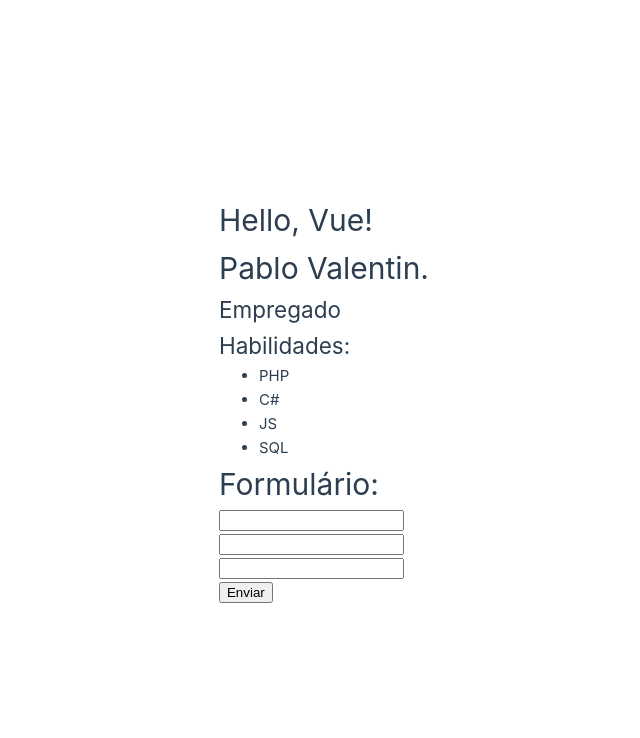
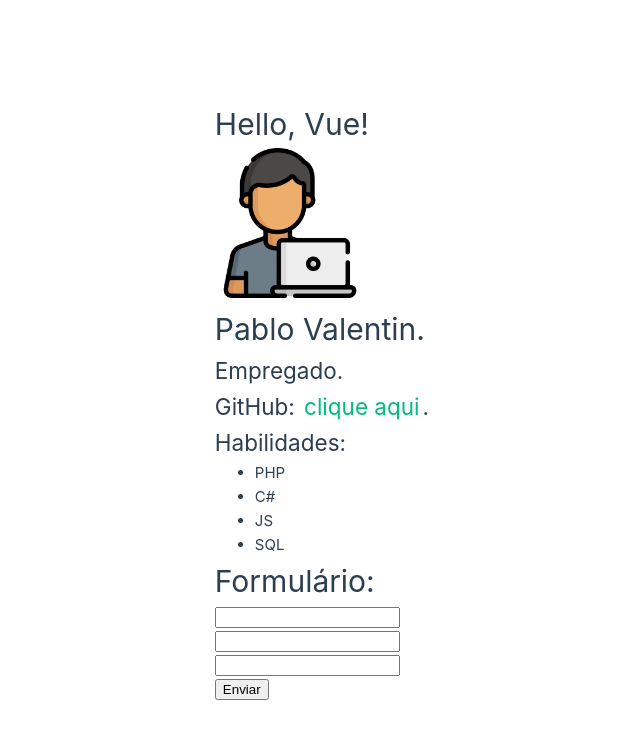
Before and after one commit to PabloValentin94/Conceitos_Vue, a Vue app: page / in a window 1280 px wide. Shown: the top 738 px of the page, without its empty margins (211-851 px from the left). Built offline with nearby package versions, Linux system fonts and the light colour scheme.

Commit message:
Entendendo o conceito de atributos dinâmicos (Arguments).
Definindo atributos dinâmicos em componentes.

```diff
--- a/src/App.vue
+++ b/src/App.vue
@@ -16,6 +16,7 @@
 
   export default {
     name: "App",
+
     components: {
       Test,
       LifeCycle,
--- a/src/components/Person.vue
+++ b/src/components/Person.vue
@@ -1,25 +1,23 @@
 <template>
   <div>
-    <h1>{{ firstName }}  {{ lastName }}.</h1>
+    <Photo/>
+    <Info/>
     <Skills/>
   </div>
 </template>
 
 <script>
-  import Skills from "./Skills.vue"
+  import Photo from "./person/Photo.vue"
+  import Info from "./person/Info.vue"
+  import Skills from "./person/Skills.vue"
 
   export default {
     name: "Person",
 
     components: {
+      Photo,
+      Info,
       Skills
-    },
-
-    data() {
-      return {
-        firstName: "Pablo",
-        lastName: "Valentin"
-      }
     }
   }
 </script>
--- /dev/null
+++ b/src/components/person/Info.vue
@@ -0,0 +1,25 @@
+<template>
+  <div>
+    <h1>{{ firstName }}  {{ lastName }}.</h1>
+    <!-- A diretiva "v-if" exibe o conteúdo se/enquanto a condição foi verdadeira. O elemento só passa a existir se atender a condição. -->
+    <h2 v-if="isWorking">Empregado.</h2>
+    <!-- A diretiva "v-else" define a condição oposta ao "v-if". -->
+    <h2 v-else>Desempregado.</h2>
+    <h2>GitHub: <a target="_blank" v-bind:href="githubLink">clique aqui</a>.</h2>
+  </div>
+</template>
+
+<script>
+  export default {
+    name: "Info",
+
+    data() {
+      return {
+        firstName: "Pablo",
+        lastName: "Valentin",
+        isWorking: true,
+        githubLink: "https://github.com/PabloValentin94"
+      }
+    }
+  }
+</script>
--- /dev/null
+++ b/src/components/person/Photo.vue
@@ -0,0 +1,17 @@
+<template>
+  <!-- Fonte: https://www.flaticon.com/free-icons/user -->
+  <img style="height: 150px; width: 150px;" :src="image" :alt="description"/>
+</template>
+
+<script>
+  export default {
+    name: "Photo",
+
+    data() {
+      return {
+        image: "/img/Photo.png", // Ao iniciar um caminho com uma barra, o Vue irá procurar pelo arquivo a partir da pasta "public".
+        description: "Photo"
+      }
+    }
+  }
+</script>
--- a/src/components/Skills.vue
+++ b/src/components/person/Skills.vue
@@ -1,9 +1,5 @@
 <template>
   <div>
-    <!-- A diretiva "v-if" exibe o conteúdo se/enquanto a condição foi verdadeira. O elemento só passa a existir se atender a condição. -->
-    <h2 v-if="isWorking">Empregado</h2>
-    <!-- A diretiva "v-else" define a condição oposta ao "v-if". -->
-    <h2 v-else>Desempregado</h2>
     <h2>Habilidades:</h2>
     <ul>
       <!-- A diretiva "v-for" é utilizada para iterar os elementos de um array. -->
@@ -18,7 +14,6 @@
 
     data() {
       return {
-        isWorking: true,
         skills: ["PHP", "C#", "JS", "SQL"]
       }
     }
```
Also changed, not shown: public/img/Photo.png (added).
